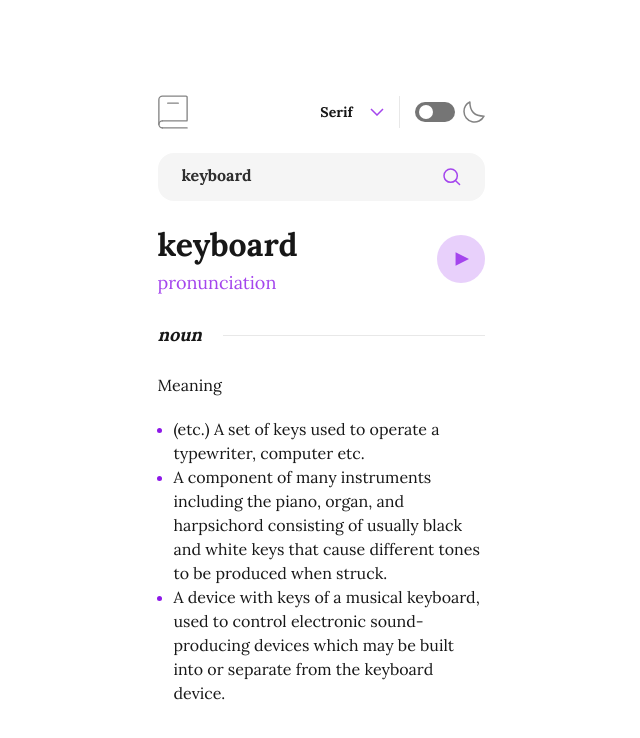
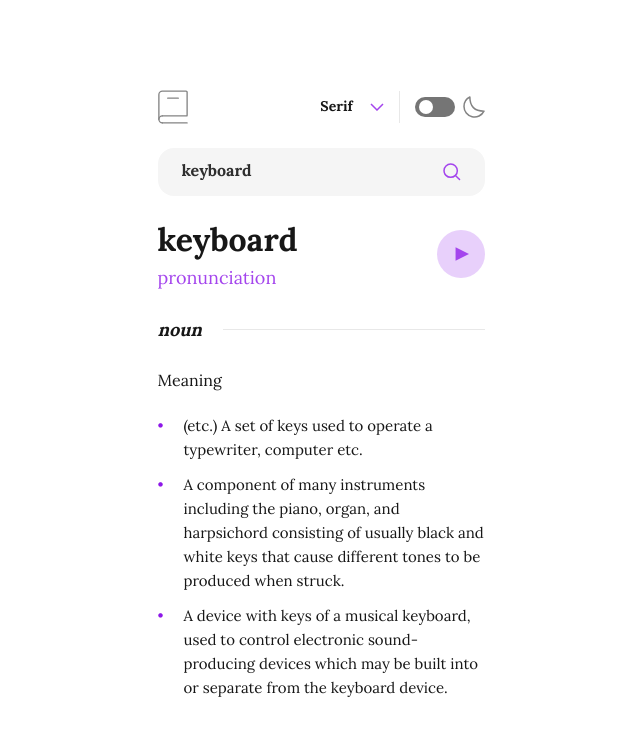
Before and after one commit to YokoMentor/dictionary-app, a Next.js app: page / in a window 1280 px wide. Shown: the top 738 px of the page, without its empty margins (319-959 px from the left). Built offline with nearby package versions, Linux system fonts and the light colour scheme.

Commit message:
Custom bullet points

```diff
--- a/app/page.module.css
+++ b/app/page.module.css
@@ -57,13 +57,25 @@
   background-image: url('../public/icon-play.svg');
 }
 
-li::marker {
-  color: hsl(274, 82%, 50%);
+.ul {
+  list-style-type: none;
+  padding: 0;
+  margin-top: 22px;
+  font-size: 15px;
+  line-height: 24px;
 }
 
-.ul {
-  list-style-type: circle;
-  list-style-type: disc;
+.ul li {
+  margin-bottom: 11px;
+  position: relative;
+  padding-left: 26px;
+}
+
+.ul li::before {
+  content: '•';
+  color: hsl(274, 82%, 50%);
+  position: absolute;
+  left: 0;
 }
 
 @media (min-width: 768px) {
--- a/app/page.tsx
+++ b/app/page.tsx
@@ -33,8 +33,8 @@ export default function Page() {
             <div className={`${styles.divider_h}`}></div>
           </div>
           <div className='mt-6'>Meaning</div>
-          <ul className={`${styles.ul} mt-5 pl-4`}>
-            <li>(etc.) A set of keys used to operate a typewriter, computer etc.</li>
+          <ul className={`${styles.ul}`}>
+            <li className={`${styles.li}`}>(etc.) A set of keys used to operate a typewriter, computer etc.</li>
             <li>A component of many instruments including the piano, organ, and harpsichord consisting of usually black and white keys that cause different tones to be produced when struck.</li>
             <li>A device with keys of a musical keyboard, used to control electronic sound-producing devices which may be built into or separate from the keyboard device.</li>
           </ul>
```
